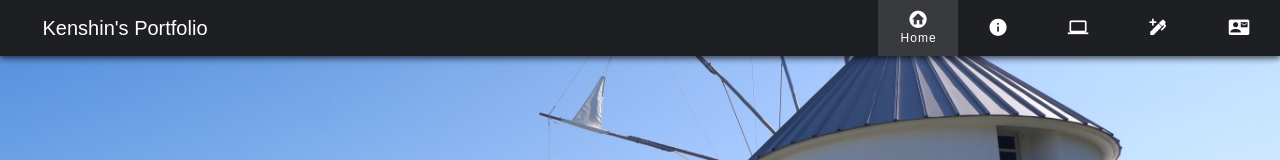
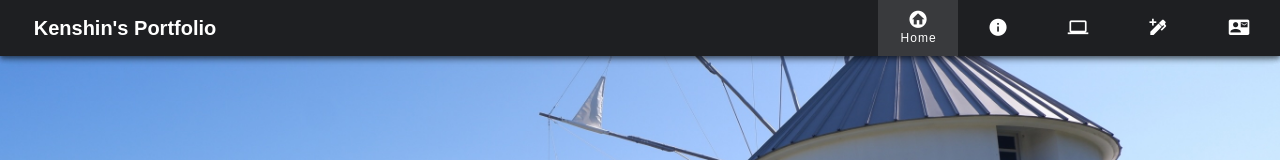
Before and after one commit to Kenshin0011/my-homepage, a Vue app: page / in a window 1280 px wide. Shown: the top 160 px of the page. Built offline with nearby package versions, Linux system fonts and the light colour scheme.

Commit message:
mobile＋ignore

```diff
--- a/src/App.vue
+++ b/src/App.vue
@@ -1,6 +1,9 @@
 <template>
   <v-app>
-    <HeaderComponent @navigate="scrollTo"/>
+    <HeaderComponent
+        @navigate="scrollTo"
+        :is-mobile-screen="isMobileScreen"
+    />
     <HomeComponent/>
   </v-app>
 </template>
@@ -13,7 +16,11 @@ export default {
   components: {
     HomeComponent,
     HeaderComponent,
-
+  },
+  computed: {
+    isMobileScreen() {
+      return this.$vuetify.display.smAndDown;
+    },
   },
   methods: {
     scrollTo(section) {
--- a/src/components/HeaderComponent.vue
+++ b/src/components/HeaderComponent.vue
@@ -6,7 +6,7 @@
           :bg-color="color"
           mode="shift"
       >
-        <div class="title lg">Kenshin's Portfolio</div>
+        <div class="title lg text-bold" :class="{ 'md': isMobileScreen }">Kenshin's Portfolio</div>
         <v-spacer></v-spacer>
         <v-btn @click="$emit('navigate', 'home')">
           <v-icon>mdi-home-circle</v-icon>
@@ -35,6 +35,9 @@
 
 <script>
 export default {
+  props: {
+    isMobileScreen: { type: Boolean, required: true },
+  },
   data() {
     return {
       value: 0
@@ -65,6 +68,7 @@ export default {
   justify-content: center;
   align-items: center;
   width: 250px;
+  padding: 16px;
 }
 
 .v-application .v-app-bar {
--- a/src/components/HomeComponent.vue
+++ b/src/components/HomeComponent.vue
@@ -49,6 +49,6 @@ export default {
     height: 100%;
 }
 .name {
-    color: #ffffff;
+  color: #ffffff;
 }
 </style>
```
Also changed, not shown: 1 other file (tests, documents, lock files or other folders). Lines whose indentation alone changed are shown as unchanged.
